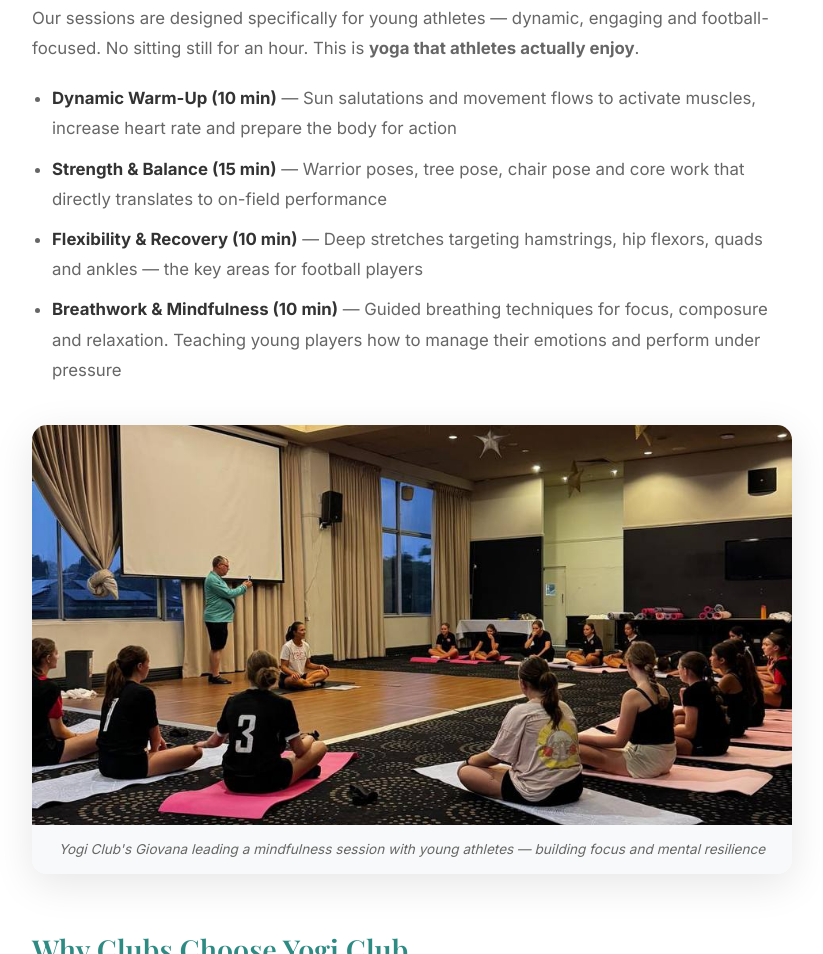
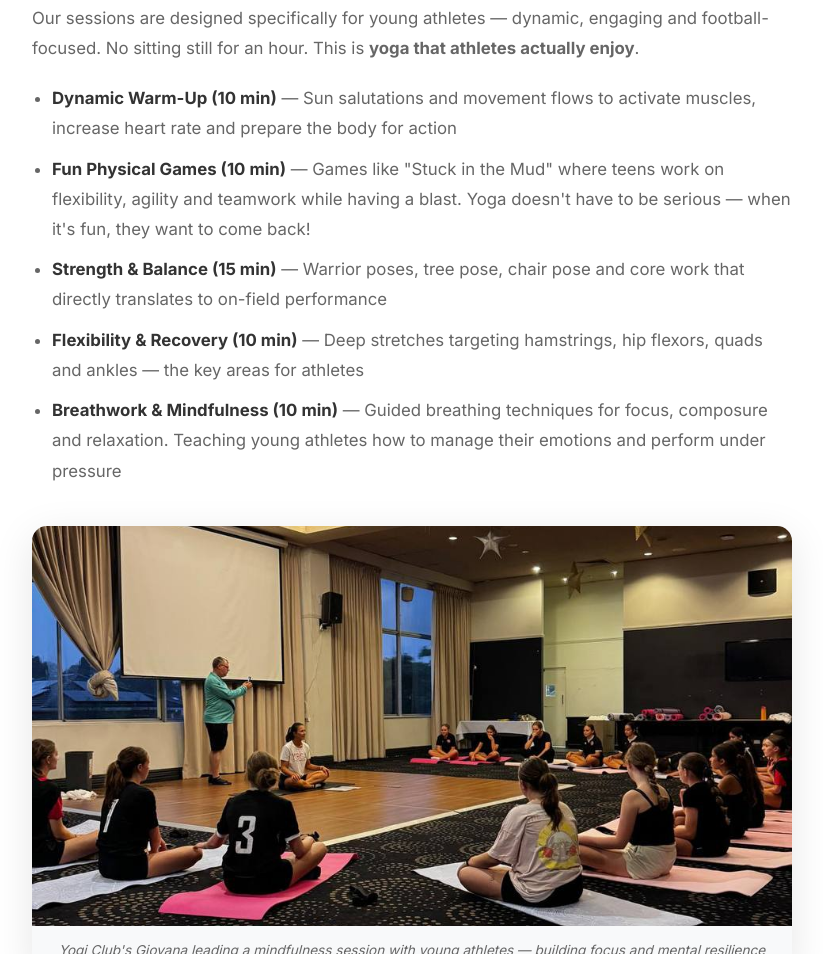
Before and after one commit to tbai/yogaclub, a plain HTML site: page yoga-for-soccer-players.html in a window 1280 px wide. Shown: the part 3292-4246 px from the top of the page, without its empty margins (228-1051 px from the left). Drawn offline with nearby package versions, Linux system fonts and the light colour scheme.

Commit message:
Add fun physical games (Stuck in the Mud) to session structure

```diff
--- a/yoga-for-soccer-players.html
+++ b/yoga-for-soccer-players.html
@@ -443,9 +443,10 @@
 
       <ul>
         <li><strong>Dynamic Warm-Up (10 min)</strong> — Sun salutations and movement flows to activate muscles, increase heart rate and prepare the body for action</li>
+        <li><strong>Fun Physical Games (10 min)</strong> — Games like "Stuck in the Mud" where teens work on flexibility, agility and teamwork while having a blast. Yoga doesn't have to be serious — when it's fun, they want to come back!</li>
         <li><strong>Strength & Balance (15 min)</strong> — Warrior poses, tree pose, chair pose and core work that directly translates to on-field performance</li>
-        <li><strong>Flexibility & Recovery (10 min)</strong> — Deep stretches targeting hamstrings, hip flexors, quads and ankles — the key areas for football players</li>
-        <li><strong>Breathwork & Mindfulness (10 min)</strong> — Guided breathing techniques for focus, composure and relaxation. Teaching young players how to manage their emotions and perform under pressure</li>
+        <li><strong>Flexibility & Recovery (10 min)</strong> — Deep stretches targeting hamstrings, hip flexors, quads and ankles — the key areas for athletes</li>
+        <li><strong>Breathwork & Mindfulness (10 min)</strong> — Guided breathing techniques for focus, composure and relaxation. Teaching young athletes how to manage their emotions and perform under pressure</li>
       </ul>
 
       <!-- Photo -->
```
